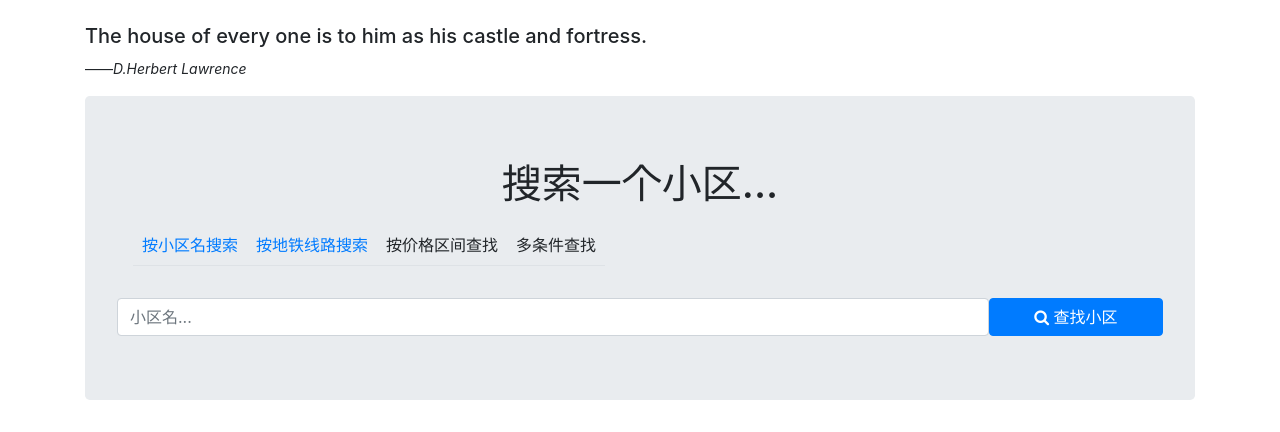
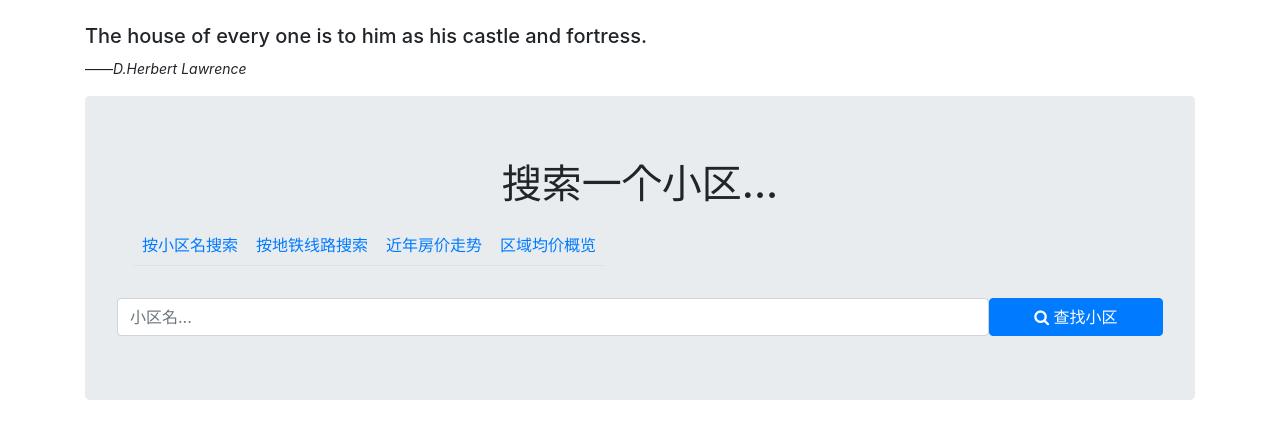
Before and after one commit to dddwj/evaluation-system, a Django app: page / in a window 1280 px wide. Shown: the part 56-488 px from the top of the page. Run offline with Django 3.2, Linux system fonts and the light colour scheme; some libraries are stand-ins or nearby versions.

Commit message:
修改index页面'搜索一个小区'入口

```diff
--- a/templates/evaluate/index.html
+++ b/templates/evaluate/index.html
@@ -156,12 +156,12 @@
                                 按地铁线路搜索</a>
                         </li>
                         <li class="nav-item">
-                            <div class="nav-link" href="#" data-toggle="tab" >
-                                按价格区间查找</div>
+                            <a class="nav-link" href="trend.html">
+                                近年房价走势</a>
                         </li>
                         <li class="nav-item">
-                            <div class="nav-link" href="#" data-toggle="tab">
-                                多条件查找</div>
+                            <a class="nav-link" href="average.html">
+                                区域均价概览</a>
                         </li>
                     </ul>
                 </nav>
```
